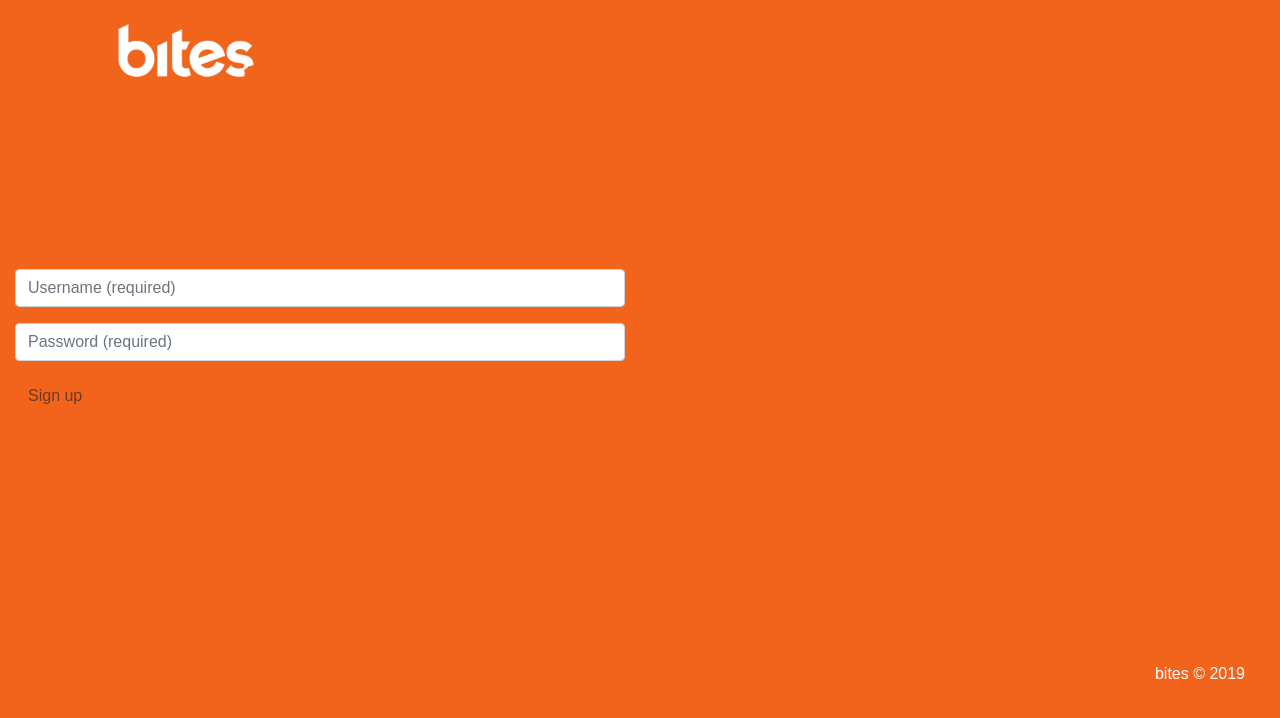
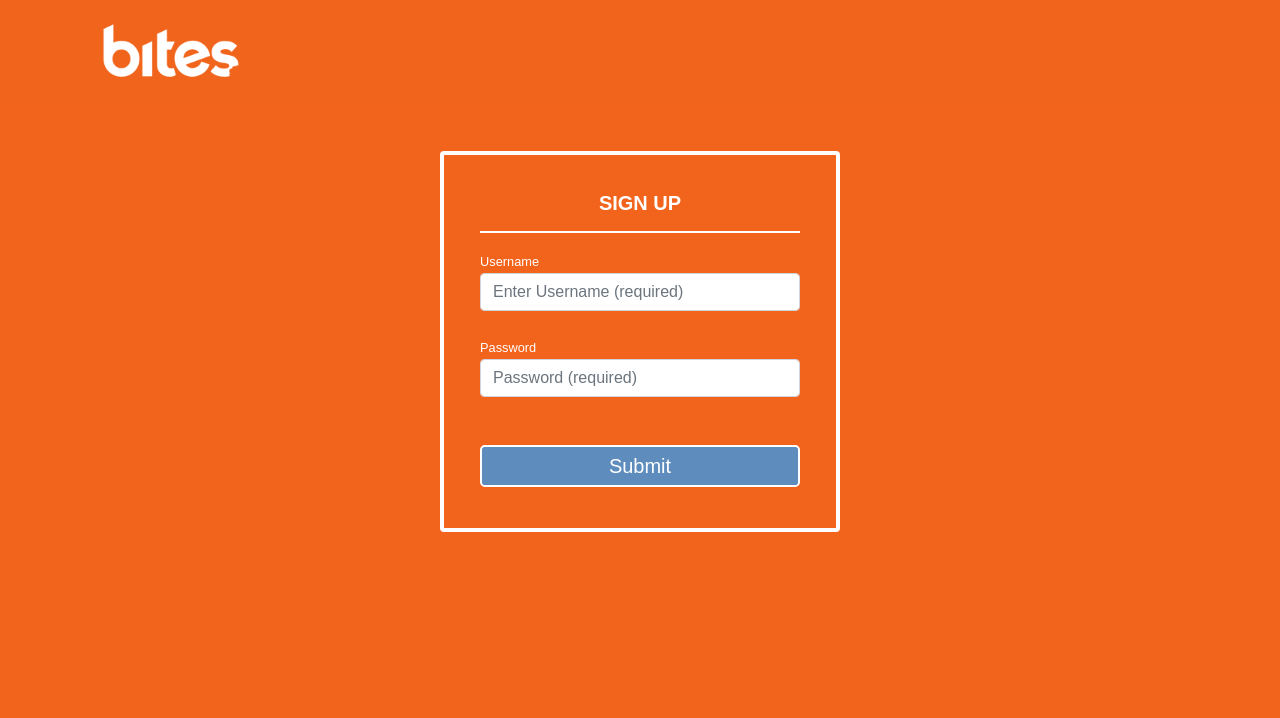
Before and after one commit to dzwirlein/bites_app, a React (Create React App) app in the folder client/: page /signup in a window 1280 px wide. Shown: the top 718 px of the page. Built offline with nearby package versions, Linux system fonts and the light colour scheme; what react-geolocated would draw is missing.

Commit message:
login, signup, and no match pages cleaned up. Passwords now have characters masked when typing too

```diff
--- a/client/src/pages/LogIn.js
+++ b/client/src/pages/LogIn.js
@@ -5,7 +5,7 @@ import { Col, Row, Container } from "../components/Grid";
 import { Input, TextArea, FormBtn } from "../components/Form";
 import InnerNav from "../components/InnerNav";
 import Alert from "../components/Alert"
-import InnerFooter from "../components/InnerFooter";
+
 
 import {
   withRouter
@@ -81,7 +81,7 @@ class LogIn extends Component {
               <div className="card-body">
                 <h5 className="card-title text-center font-weight-bold mb-3">LOG IN</h5>
                 <hr />
-                  <form style={{ opacity: this.state.signed ? 0 : 1 }} id="form-red">
+                  <form style={{ opacity: this.state.signed ? 0 : 1 }} >
                   <div class="form-group mb-4">
                       <small className="small-text" for="loginUsername">Username</small>
                       <Input
@@ -97,6 +97,7 @@ class LogIn extends Component {
                       <Input
                         value={this.state.password}
                         onChange={this.handleInputChange}
+                        type="password"
                         name="password"
                         placeholder="Password (required)"
                         id="loginPassword"
--- a/client/src/pages/NoMatch.js
+++ b/client/src/pages/NoMatch.js
@@ -1,23 +1,24 @@
 import React from "react";
 import { Col, Row, Container } from "../components/Grid";
-import Jumbotron from "../components/Jumbotron";
+import InnerNav from "../components/InnerNav"
 
 function NoMatch() {
   return (
-    <Container fluid>
+    <div>
+      <InnerNav />
+      <Container>
         <Row>
           <Col size="md-12">
-          <Jumbotron>
-            <h1>404 Page Not Found</h1>
+              <h1 className="display-2 my-5 text-center">404 Page Not Found</h1>
               <h1>
-              <span role="img" aria-label="Face With Rolling Eyes Emoji">
+                <p className="display-2 text-center" role="img" aria-label="Face With Rolling Eyes Emoji">
                   🙄
-              </span>
+                </p>
               </h1>
-          </Jumbotron>
           </Col>
         </Row>
       </Container>
+    </div>
   );
 }
 
--- a/client/src/pages/SignUp.js
+++ b/client/src/pages/SignUp.js
@@ -7,7 +7,6 @@ import { Col, Row, Container } from "../components/Grid";
 import { List, ListItem } from "../components/List";
 import { Input, TextArea, FormBtn } from "../components/Form";
 import Alert from "../components/Alert";
-import InnerFooter from "../components/InnerFooter";
 
 class SignUp extends Component {
   state = {
@@ -53,46 +52,50 @@ class SignUp extends Component {
 
   render() {
     return (
-      <Container fluid >
+
+      <div>
         <InnerNav />
-        <br /> <br /> <br /> <br /> <br /> <br /> <br />
-        <Row  >
-          <Col size="md-6">
-            <form style={{ opacity: this.state.signed ? 0 : 1 }}>
+        <Container>
+            <div className="card login-form p-3">
+              <div className="card-body">
+                <h5 className="card-title text-center font-weight-bold mb-3">SIGN UP</h5>
+                <hr />
+                  <form style={{ opacity: this.state.signed ? 0 : 1 }} >
+                  <div class="form-group mb-4">
+                      <small className="small-text" for="loginUsername">Username</small>
                       <Input
                         value={this.state.username}
                         onChange={this.handleInputChange}
                         name="username"
-                placeholder="Username (required)"
+                        placeholder="Enter Username (required)"
+                        id="signUpUsername"
                       />
+                  </div>
+                  <div class="form-group mb-5">
+                      <small for="loginPassword">Password</small>
                       <Input
                         value={this.state.password}
                         onChange={this.handleInputChange}
+                        type="password"
                         name="password"
                         placeholder="Password (required)"
+                        id="signUpPassword"
                       />
-              <FormBtn
+                  </div>
+                  </form>
+                  <button className="btn btn-lg btn-submit btn-block py-1"
                     disabled={!(this.state.username && this.state.password)}
                     onClick={this.handleFormSubmit}
-              >
-                Sign up
-              </FormBtn>
-            </form>
+                  >Submit
+                  </button>
+              </div>
+            </div>
             <Alert style={{ opacity: this.state.alert ? 1 : 0 }} type="danger" >
-              This username is not available. Be more original.
+              This username is not available. Please try another.
               <DeleteBtn onClick={() => this.setState({alert: false})} />
             </Alert>
-          </Col>
-        </Row>
-        <div style={{ opacity: this.state.signed ? 1 : 0 }}>
-          <p>Content for first time users will go here</p>
-          <p>Bla-bla-bla. Particularly disclaimer that whilst we don't have intention to actively steal they info, our login method mainly serve the purpose to find part in database, not to secure. So no SSNs, credit cards and grandmothers maiden names, please. And Internet in general is dangerous place, whole credit bureaus are getting broken into.</p>
-          <a href="/login">
-            <h5 className="my-auto" id="login-text">And now link to Log In</h5>
-          </a>
+        </Container>
       </div>
-        <InnerFooter />
-      </Container>
     );
   }
 }
--- a/client/src/pages/login.css
+++ /dev/null
@@ -1,3 +0,0 @@
-#form-red {
-    background-color: red;
-}
```
Also changed, not shown: 1 other file (tests, documents, lock files or other folders). Lines whose indentation alone changed are shown as unchanged.
